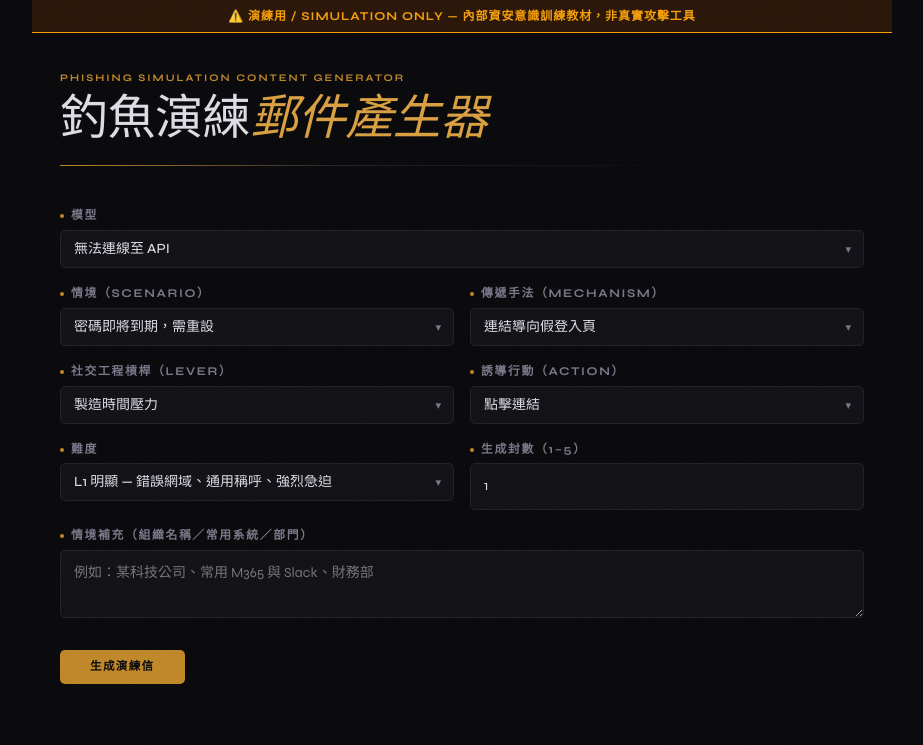
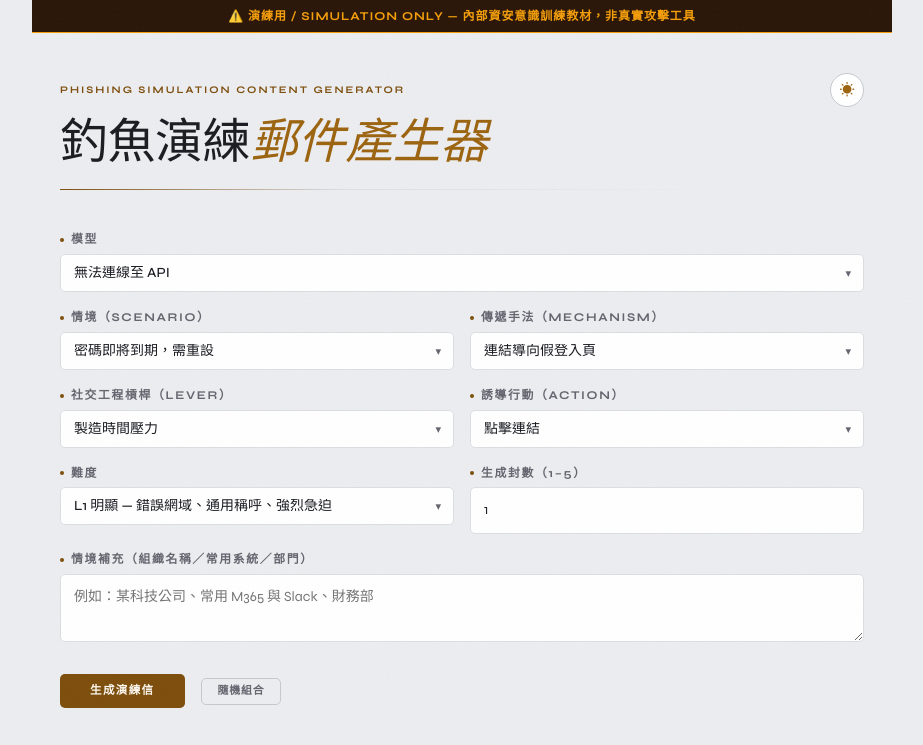
Before and after one commit to jamiehsu0307/hook, a plain HTML site: page api/index.html in a window 1280 px wide. Shown: the whole page, without its empty margins (178-1101 px from the left). Drawn offline with nearby package versions, Linux system fonts and the light colour scheme; no server answers.

Commit message:
feat: add light/dark theme toggle
Remove orphaned system_prompt_old.md (superseded reference doc, no
code references it).

```diff
--- a/api/index.html
+++ b/api/index.html
@@ -20,6 +20,7 @@
       --accent: #c08828;
       --accent-glow: rgba(192, 136, 40, .13);
       --accent-lit: #daa040;
+      --on-accent: #09090c;
       --text: #dddde6;
       --text-dim: #78788a;
       --text-muted: #3e3e4a;
@@ -31,6 +32,26 @@
       --serif: 'Cormorant Garamond', Georgia, serif;
       --sans: 'Syne', system-ui, sans-serif;
       --mono: 'JetBrains Mono', 'Fira Code', monospace;
+    }
+
+    /* 白天模式 — 同一份文件搬到日光下讀，琥珀印章色不變，環境從暗房翻成桌燈紙面 */
+    :root[data-theme="light"] {
+      --bg: #ecedf0;
+      --surface: #ffffff;
+      --surface-2: #f5f6f8;
+      --border: #dcdee2;
+      --border-hi: #c5c8ce;
+      --accent: #7d4e0c;
+      --accent-glow: rgba(125, 78, 12, .09);
+      --accent-lit: #9c6410;
+      --on-accent: #fdf8f0;
+      --text: #1b1c22;
+      --text-dim: #64656f;
+      --text-muted: #a1a2ac;
+      --green: #15803d;
+      --red: #dc2626;
+      --red-glow: rgba(220, 38, 38, .07);
+      --warn: #b45309;
     }
 
     *,
@@ -92,8 +113,8 @@
       top: 0;
       z-index: 100;
       background: #2a1608;
-      border-bottom: 1px solid var(--warn);
-      color: var(--warn);
+      border-bottom: 1px solid #f59e0b;
+      color: #f59e0b;
       font: 700 .75rem/1 var(--sans);
       letter-spacing: .08em;
       text-align: center;
@@ -107,12 +128,45 @@
       animation: fadeUp .5s ease both;
     }
 
+    .header-top {
+      display: flex;
+      align-items: center;
+      justify-content: space-between;
+      gap: 12px;
+      margin-bottom: 12px;
+    }
+
     .eyebrow {
       font: 700 .63rem/1 var(--sans);
       letter-spacing: .2em;
       text-transform: uppercase;
       color: var(--accent);
-      margin-bottom: 12px;
+    }
+
+    .theme-toggle {
+      flex-shrink: 0;
+      width: 34px;
+      height: 34px;
+      display: flex;
+      align-items: center;
+      justify-content: center;
+      background: var(--surface);
+      border: 1px solid var(--border-hi);
+      border-radius: 50%;
+      color: var(--accent-lit);
+      font-size: .95rem;
+      line-height: 1;
+      cursor: pointer;
+      transition: border-color .2s, color .2s, transform .15s;
+    }
+
+    .theme-toggle:hover { border-color: var(--accent); transform: rotate(-14deg) scale(1.06); }
+    .theme-toggle:active { transform: scale(.92); }
+
+    .theme-toggle:focus-visible {
+      outline: none;
+      border-color: var(--accent);
+      box-shadow: 0 0 0 3px var(--accent-glow);
     }
 
     h1 {
@@ -215,7 +269,7 @@
     #btn-generate {
       padding: 11px 30px;
       background: var(--accent);
-      color: #09090c;
+      color: var(--on-accent);
       border: none;
       border-radius: var(--r);
       font: 700 .72rem/1 var(--sans);
@@ -437,7 +491,7 @@
       font: 700 .68rem/1 var(--sans);
       letter-spacing: .1em;
       text-transform: uppercase;
-      color: #09090c;
+      color: var(--on-accent);
       cursor: pointer;
       transition: background .15s;
     }
@@ -460,7 +514,10 @@
   <div class="banner">⚠️ 演練用 / SIMULATION ONLY — 內部資安意識訓練教材，非真實攻擊工具</div>
 
   <header class="header">
-    <div class="eyebrow">Phishing Simulation Content Generator</div>
+    <div class="header-top">
+      <div class="eyebrow">Phishing Simulation Content Generator</div>
+      <button id="theme-toggle" class="theme-toggle" type="button" aria-label="切換淺色/深色模式" aria-pressed="false" title="切換日夜模式">☾</button>
+    </div>
     <h1>釣魚演練<em>郵件產生器</em></h1>
     <div class="rule"></div>
   </header>
@@ -512,6 +569,7 @@
 
     <div class="action-row">
       <button id="btn-generate">生成演練信</button>
+      <button id="btn-random" class="btn-small" type="button">隨機組合</button>
       <span id="status"></span>
     </div>
 
@@ -709,8 +767,22 @@
     const modelSel = $('model'), scenarioSel = $('scenario'), mechanismSel = $('mechanism'),
       leverSel = $('lever'), actionSel = $('action'), difficultySel = $('difficulty'),
       countInput = $('count'), contextInput = $('context'),
-      generateBtn = $('btn-generate'), statusEl = $('status'), cardsEl = $('cards'),
+      generateBtn = $('btn-generate'), randomBtn = $('btn-random'), statusEl = $('status'), cardsEl = $('cards'),
       bottomBar = $('bottom-bar'), bottomCount = $('bottom-count'), downloadAllBtn = $('btn-download-all');
+
+    // ── 日夜模式 ──
+    const themeToggle = $('theme-toggle');
+    function applyTheme(theme) {
+      document.documentElement.dataset.theme = theme;
+      themeToggle.textContent = theme === 'light' ? '☀' : '☾';
+      themeToggle.setAttribute('aria-pressed', String(theme === 'light'));
+    }
+    applyTheme(localStorage.getItem('theme') || (matchMedia('(prefers-color-scheme: light)').matches ? 'light' : 'dark'));
+    themeToggle.addEventListener('click', () => {
+      const next = document.documentElement.dataset.theme === 'light' ? 'dark' : 'light';
+      localStorage.setItem('theme', next);
+      applyTheme(next);
+    });
 
     function fillSelect(sel, pairs) {
       sel.innerHTML = pairs.map(([v, label]) => `<option value="${v}">${label}</option>`).join('');
@@ -1061,6 +1133,15 @@ ${exampleBlock}
       URL.revokeObjectURL(a.href);
     });
 
+    const pick = (arr) => arr[Math.floor(Math.random() * arr.length)];
+
+    randomBtn.addEventListener('click', () => {
+      scenarioSel.value = pick(SCENARIOS.flatMap(g => g.items))[0];
+      mechanismSel.value = pick(MECHANISMS)[0];
+      leverSel.value = pick(LEVERS)[0];
+      actionSel.value = pick(ACTIONS)[0];
+    });
+
     generateBtn.addEventListener('click', async () => {
       const model = modelSel.value;
       if (!model) { alert('請先選擇模型'); return; }
```
Also changed, not shown: 1 other file.
